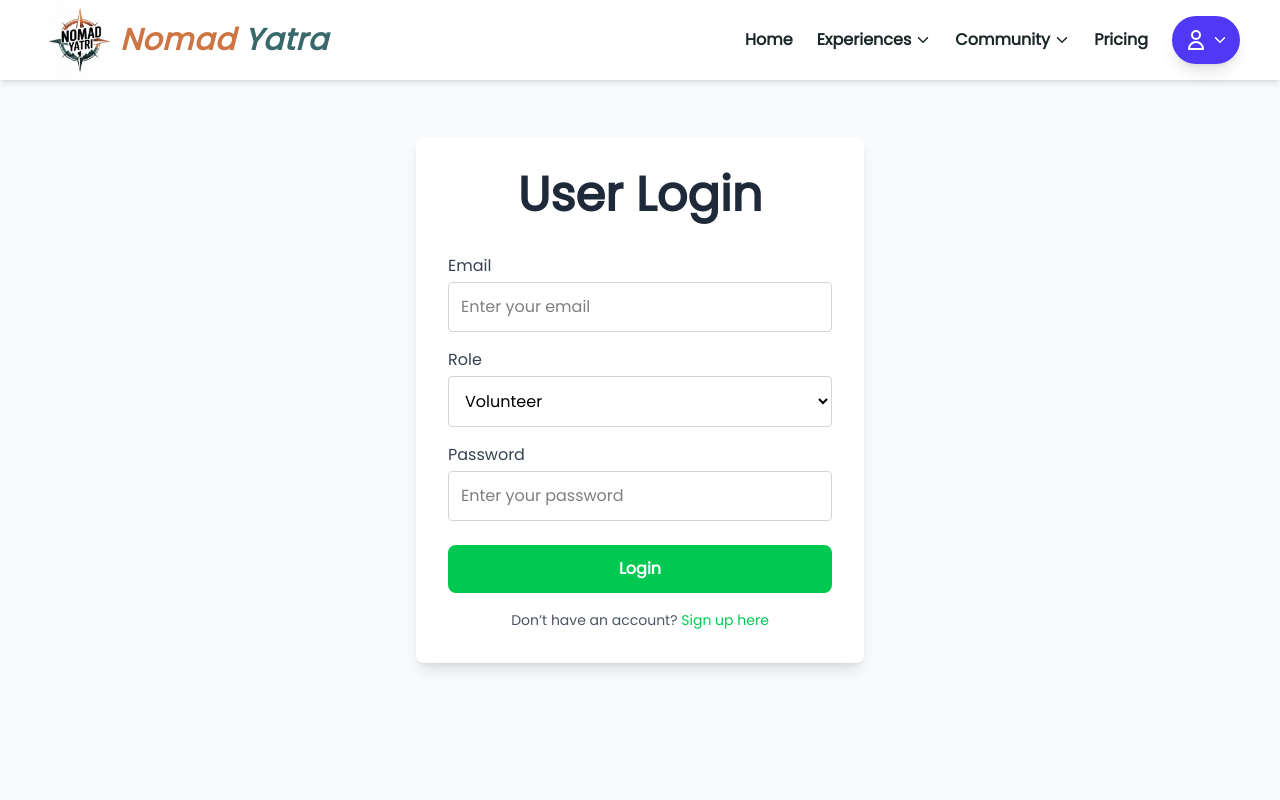
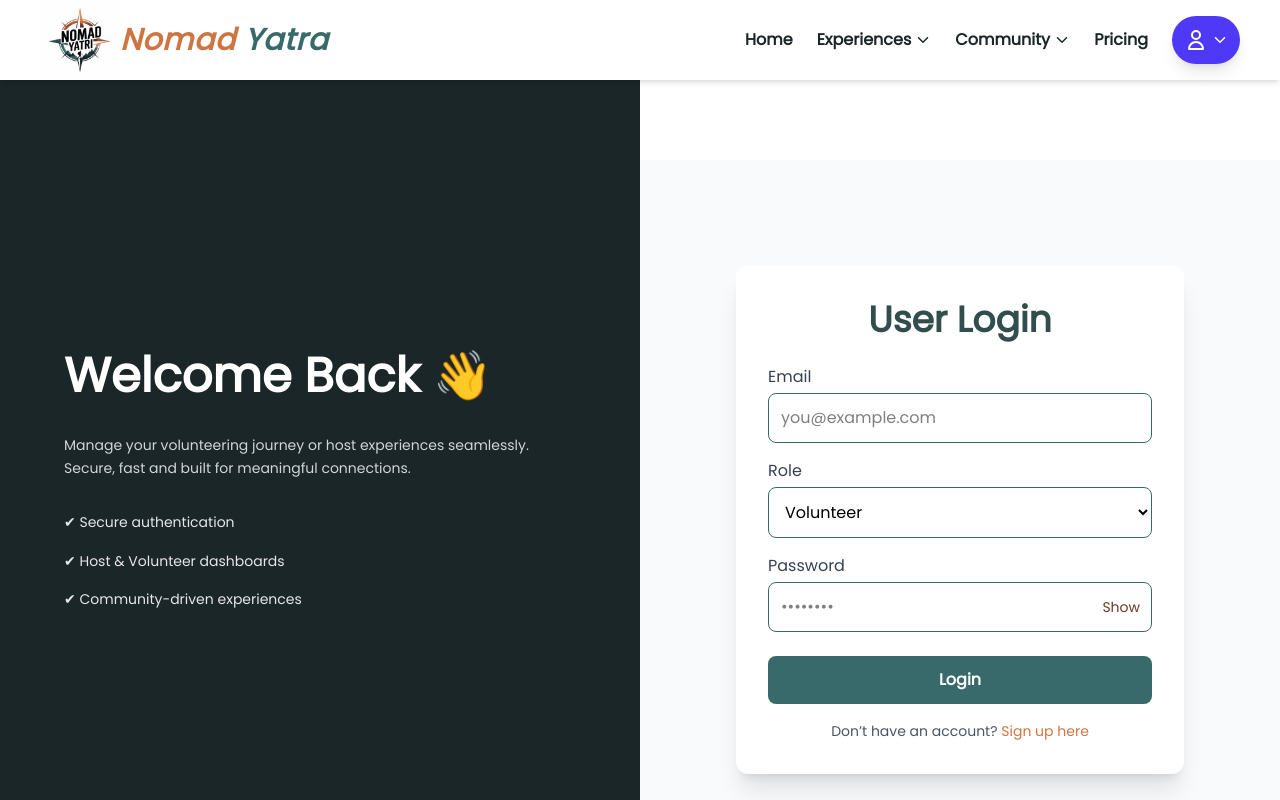
Before and after one commit to aavizmehar/Nomad-Yatri, a Next.js app: page /user/login in a window 1280 px wide. Shown: the top 800 px of the page. Built offline with nearby package versions, Linux system fonts and the light colour scheme.

Commit message:
refactor: enhance user authentication and registration flow; improve error handling and UI components   till addhost working

```diff
--- a/app/host/dashboard/page.tsx
+++ b/app/host/dashboard/page.tsx
@@ -27,14 +27,20 @@ export default function HostDashboard() {
   const [volunteersCount, setVolunteersCount] = useState(0);
   const [impactHours, setImpactHours] = useState(0);
 
-  const token = typeof window !== 'undefined' ? localStorage.getItem('token') : null;
+  // Get token and role from localStorage
+  const token =
+    typeof window !== 'undefined' ? localStorage.getItem('accessToken') : null;
+  const role =
+    typeof window !== 'undefined' ? localStorage.getItem('role') : null;
 
+  // Redirect if not logged in or not a host
   useEffect(() => {
-    if (!token) {
-      router.push('/login');
+    if (!token || role !== 'host') {
+      router.replace('/user/login');
     }
-  }, [token, router]);
+  }, [token, role, router]);
 
+  // Fetch programs for "Manage Listings" tab
   useEffect(() => {
     if (!token || activeTab !== 'Manage Listings') return;
 
@@ -42,6 +48,7 @@ export default function HostDashboard() {
       try {
         const res = await fetch(`${process.env.NEXT_PUBLIC_API_URL}/programs`, {
           headers: { Authorization: `Bearer ${token}` },
+          credentials: 'include',
         });
         const data = await res.json();
         setPrograms(data);
@@ -52,6 +59,7 @@ export default function HostDashboard() {
     fetchPrograms();
   }, [token, activeTab]);
 
+  // Create new program
   const handleCreateProgram = async () => {
     if (!title || !description) {
       alert('Title and Description are required');
@@ -65,8 +73,8 @@ export default function HostDashboard() {
           'Content-Type': 'application/json',
           Authorization: `Bearer ${token}`,
         },
+        credentials: 'include',
         body: JSON.stringify({
-          hostId: 1, // replace with dynamic hostId if available
           title,
           description,
           category,
@@ -100,8 +108,10 @@ export default function HostDashboard() {
 
   // Logout
   const handleLogout = () => {
-    localStorage.removeItem('token');
-    router.push('/login');
+    localStorage.removeItem('accessToken');
+    localStorage.removeItem('refreshToken');
+    localStorage.removeItem('role');
+    router.push('/user/login');
   };
 
   // Sidebar menu
@@ -213,7 +223,9 @@ export default function HostDashboard() {
                     <h3 className="font-semibold text-lg">{p.title}</h3>
                     <p className="text-gray-700">{p.description}</p>
                     <p className="text-sm text-gray-500">
-                      Category: {p.category || 'N/A'} | Location: {p.location || 'N/A'} | Volunteers Needed: {p.volunteersCount} | Impact Hours: {p.impactHours}
+                      Category: {p.category || 'N/A'} | Location:{' '}
+                      {p.location || 'N/A'} | Volunteers Needed: {p.volunteersCount}{' '}
+                      | Impact Hours: {p.impactHours}
                     </p>
                   </div>
                 ))}
--- a/app/layout.tsx
+++ b/app/layout.tsx
@@ -28,7 +28,7 @@ export default function RootLayout({
   return (
     <html lang="en">
       <body
-        className={`${montserrat.variable} ${PoppinFont.variable} antialiased`}
+        className={`${montserrat.variable} ${PoppinFont.variable} antialiased mt-20`}
       >
         <Navbar/>
         {children}
--- a/app/user/login/page.tsx
+++ b/app/user/login/page.tsx
@@ -1,4 +1,5 @@
 "use client";
+
 import { useState, useEffect } from "react";
 import { useRouter, useSearchParams } from "next/navigation";
 import Link from "next/link";
@@ -11,60 +12,117 @@ const UserLogin = () => {
   const [password, setPassword] = useState("");
   const [role, setRole] = useState("volunteer");
 
+  const [showPassword, setShowPassword] = useState(false);
+  const [error, setError] = useState("");
+  const [loading, setLoading] = useState(false);
+
   useEffect(() => {
     const roleFromQuery = searchParams.get("role");
-    if (roleFromQuery) {
-      setRole(roleFromQuery);
-    }
+    if (roleFromQuery) setRole(roleFromQuery);
   }, [searchParams]);
 
- const [error, setError] = useState("");
   const HandleLogin = async () => {
+  setError("");
+  setLoading(true);
   try {
-    const res = await fetch(`${process.env.NEXT_PUBLIC_API_URL}/users/login`, {
-      method: 'POST',
-      headers: { 'Content-Type': 'application/json' },
+    const res = await fetch(
+      `${process.env.NEXT_PUBLIC_API_URL}/users/login`,
+      {
+        method: "POST",
+        headers: { "Content-Type": "application/json" },
         body: JSON.stringify({ email, password, role }),
-    });
+        credentials: "include", // IMPORTANT for cookies
+      }
+    );
 
     const data = await res.json();
-    if (res.ok) {
-      localStorage.setItem('token', data.data.token);
-      localStorage.setItem('role', data.data.role);
-      // router.push(data.role === "host" ? "/host/dashboard" : "/volunteer/home");
-      router.push("welcome");
-    } else {
-      setError(data.message || data.error || "Login failed");
+
+    if (!res.ok) {
+      throw new Error(data.message || data.error || "Login failed");
     }
+
+    // ✅ Correct mapping
+    localStorage.setItem("accessToken", data.data.accessToken);
+    localStorage.setItem("refreshToken", data.data.refreshToken);
+    localStorage.setItem("role", data.data.user.role);
+
+    router.push("/host/addInfoPage");
   } catch (err) {
-    console.error(err);
+    setError(err.message);
+  }finally{
+     setLoading(false);
   }
 };
 
 
+  return (
+    <div className="min-h-screen grid grid-cols-1 lg:grid-cols-2">
 
- return (
-  <div className="flex flex-col items-center justify-center min-h-screen bg-gray-50 px-4">
-    <div className="w-full max-w-md bg-white p-8 rounded-lg shadow-lg">
-      <h1 className="text-3xl font-bold text-gray-800 mb-6 text-center">User Login</h1>
+      {/* LEFT – PREMIUM INFO SECTION */}
+      <div
+        className="hidden lg:flex flex-col justify-center px-16 text-white"
+        style={{ backgroundColor: "#1a2627" }}
+      >
+        <h1 className="text-5xl font-bold mb-6 leading-tight">
+          Welcome Back 👋
+        </h1>
 
+        <p className="text-lg mb-8 text-gray-300">
+          Manage your volunteering journey or host experiences seamlessly.
+          Secure, fast and built for meaningful connections.
+        </p>
+
+        <div className="space-y-4 text-gray-200">
+          <p>✔ Secure authentication</p>
+          <p>✔ Host & Volunteer dashboards</p>
+          <p>✔ Community-driven experiences</p>
+        </div>
+      </div>
+
+      {/* RIGHT – LOGIN FORM */}
+      <div className="flex items-center justify-center bg-gray-50 px-4 mt-20">
+        <div className="w-full max-w-md bg-white p-8 rounded-xl shadow-xl">
+          <h2
+            className="text-3xl font-bold text-center mb-6"
+            style={{ color: "#314e4d" }}
+          >
+            User Login
+          </h2>
+
+          {error && (
+            <div className="mb-4 rounded-lg bg-red-100 border border-red-400 text-red-700 px-4 py-3 text-sm">
+              {error}
+            </div>
+          )}
+
+          {/* Email */}
           <div className="mb-4">
-        <label className="block text-gray-700 mb-1">Email</label>
+            <label className="block mb-1 text-gray-700">Email</label>
             <input
-          placeholder="Enter your email"
+              type="email"
+              placeholder="you@example.com"
               value={email}
-          onChange={(e) => setEmail(e.target.value)}
-          className="w-full border border-gray-300 p-3 rounded focus:outline-none focus:ring-2 focus:ring-green-400 focus:border-transparent"
+              onChange={(e) => {
+                setEmail(e.target.value);
+                setError("");
+              }}
+              className="w-full border p-3 rounded-lg focus:outline-none focus:ring-2"
+              style={{ borderColor: "#396a6b" }}
             />
           </div>
 
+          {/* Role */}
           {!searchParams.get("role") && (
             <div className="mb-4">
-          <label className="block text-gray-700 mb-1">Role</label>
+              <label className="block mb-1 text-gray-700">Role</label>
               <select
                 value={role}
-            onChange={(e) => setRole(e.target.value)}
-            className="w-full border border-gray-300 p-3 rounded focus:outline-none focus:ring-2 focus:ring-green-400 focus:border-transparent"
+                onChange={(e) => {
+                  setRole(e.target.value);
+                  setError("");
+                }}
+                className="w-full border p-3 rounded-lg focus:outline-none"
+                style={{ borderColor: "#396a6b" }}
               >
                 <option value="volunteer">Volunteer</option>
                 <option value="host">Host</option>
@@ -72,34 +130,58 @@ const HandleLogin = async () => {
             </div>
           )}
 
+          {/* Password */}
           <div className="mb-6">
-        <label className="block text-gray-700 mb-1">Password</label>
+            <label className="block mb-1 text-gray-700">Password</label>
+            <div className="relative">
               <input
-          placeholder="Enter your password"
-          type="password"
+                type={showPassword ? "text" : "password"}
+                placeholder="••••••••"
                 value={password}
-          onChange={(e) => setPassword(e.target.value)}
-          className="w-full border border-gray-300 p-3 rounded focus:outline-none focus:ring-2 focus:ring-green-400 focus:border-transparent"
+                onChange={(e) => {
+                  setPassword(e.target.value);
+                  setError("");
+                }}
+                className="w-full border p-3 pr-12 rounded-lg focus:outline-none"
+                style={{ borderColor: "#396a6b" }}
               />
+              <button
+                type="button"
+                onClick={() => setShowPassword(!showPassword)}
+                className="absolute right-3 top-1/2 -translate-y-1/2 text-sm"
+                style={{ color: "#6f3925" }}
+              >
+                {showPassword ? "Hide" : "Show"}
+              </button>
+            </div>
           </div>
 
+          {/* Button */}
           <button
             onClick={HandleLogin}
-        className="w-full bg-green-500 hover:bg-green-600 text-white font-semibold py-3 rounded-lg transition duration-200"
+            disabled={loading}
+            className="w-full py-3 rounded-lg font-semibold text-white transition"
+            style={{
+              backgroundColor: loading ? "#9ca3af" : "#396a6b",
+            }}
           >
-        Login
+            {loading ? "Logging in..." : "Login"}
           </button>
 
-      <p className="text-gray-600 text-center mt-4">
+          <p className="text-center text-gray-600 mt-4">
             Don’t have an account?{" "}
-        <Link href="/user/register" className="text-green-500 hover:underline font-medium">
+            <Link
+              href="/user/register"
+              className="font-medium"
+              style={{ color: "#cd7643" }}
+            >
               Sign up here
             </Link>
           </p>
         </div>
       </div>
+    </div>
   );
-
 };
 
 export default UserLogin;
--- a/app/user/register/page.tsx
+++ b/app/user/register/page.tsx
@@ -1,87 +1,176 @@
-"use client"
-import {useState } from 'react';
-import { useRouter } from 'next/navigation';
-import Link from 'next/link';
+"use client";
+
+import { useState } from "react";
+import { useRouter } from "next/navigation";
+import Link from "next/link";
+
 const UsersPage = () => {
   const router = useRouter();
-  const [email, setEmail] = useState('');
-  const [password, setPassword] = useState('');
-  const [role, setRole] = useState('volunteer');
+
+  const [email, setEmail] = useState("");
+  const [password, setPassword] = useState("");
+  const [role, setRole] = useState("volunteer");
+
+  const [showPassword, setShowPassword] = useState(false);
+  const [loading, setLoading] = useState(false);
+  const [error, setError] = useState("");
 
   const handleRegister = async () => {
-    const res = await fetch(`${process.env.NEXT_PUBLIC_API_URL}/users/register`, {
-      method: 'POST',
-      headers: { 'Content-Type': 'application/json' },
+    setError("");
+    setLoading(true);
+
+    try {
+      const res = await fetch(
+        `${process.env.NEXT_PUBLIC_API_URL}/users/register`,
+        {
+          method: "POST",
+          headers: { "Content-Type": "application/json" },
           body: JSON.stringify({ email, password, role }),
-    });
+        }
+      );
 
       const data = await res.json();
-    if (res.ok) {
-      localStorage.setItem('token', data.token);
-      localStorage.setItem('role', data.role);
-      alert('register successful');
+
+      if (!res.ok) {
+        throw new Error(data.message || data.error || "Registration failed");
+      }
+
       router.push(`/user/login?role=${role}`);
-    } else {
-      alert(data.error || 'register failed');
+    } catch (err) {
+      setError(err.message || "Something went wrong");
+    } finally {
+      setLoading(false);
     }
   };
 
   return (
-  <div className="pt-30 flex flex-col items-center justify-center min-h-screen bg-gray-50 px-4">
-    <div className="w-full max-w-md bg-white p-8 rounded-lg shadow-lg">
-      <h1 className="text-3xl font-bold text-gray-800 mb-6 text-center">User Register</h1>
+    <div className="min-h-screen grid grid-cols-1 lg:grid-cols-2 mt-20">
 
+      {/* LEFT – INFO SECTION */}
+      <div
+        className="hidden lg:flex flex-col justify-center px-16 text-white"
+        style={{ backgroundColor: "#1a2627" }}
+      >
+        <h1 className="text-5xl font-bold mb-6 leading-tight">
+          Join Our Community 🌍
+        </h1>
+
+        <p className="text-lg mb-8 text-gray-300">
+          Create an account to start volunteering or hosting meaningful
+          experiences around the world.
+        </p>
+
+        <div className="space-y-4 text-gray-200">
+          <p>✔ Trusted & secure platform</p>
+          <p>✔ Host or Volunteer easily</p>
+          <p>✔ Build real connections</p>
+        </div>
+
+
+      </div>
+
+      {/* RIGHT – REGISTER FORM */}
+      <div className="flex items-center justify-center bg-gray-50 px-4">
+        <div className="w-full max-w-md bg-white p-8 rounded-xl shadow-xl">
+          <h2
+            className="text-3xl font-bold text-center mb-6"
+            style={{ color: "#314e4d" }}
+          >
+            Create Account
+          </h2>
+
+          {/* Error */}
+          {error && (
+            <div className="mb-4 rounded-lg bg-red-100 border border-red-400 text-red-700 px-4 py-3 text-sm">
+              {error}
+            </div>
+          )}
+
+          {/* Email */}
           <div className="mb-4">
-        <label className="block text-gray-700 mb-1">Email</label>
+            <label className="block mb-1 text-gray-700">Email</label>
             <input
-          placeholder="Enter your email"
+              type="email"
+              placeholder="you@example.com"
               value={email}
-          onChange={e => setEmail(e.target.value)}
-          className="w-full border border-gray-300 p-3 rounded focus:outline-none focus:ring-2 focus:ring-green-400 focus:border-transparent"
+              onChange={(e) => {
+                setEmail(e.target.value);
+                setError("");
+              }}
+              className="w-full border p-3 rounded-lg focus:outline-none"
+              style={{ borderColor: "#396a6b" }}
             />
           </div>
 
+          {/* Role */}
           <div className="mb-4">
-        <label className="block text-gray-700 mb-1">Role</label>
+            <label className="block mb-1 text-gray-700">Role</label>
             <select
               value={role}
-          onChange={(e) => setRole(e.target.value)}
-          className="w-full border border-gray-300 p-3 rounded focus:outline-none focus:ring-2 focus:ring-green-400 focus:border-transparent"
+              onChange={(e) => {
+                setRole(e.target.value);
+                setError("");
+              }}
+              className="w-full border p-3 rounded-lg focus:outline-none"
+              style={{ borderColor: "#396a6b" }}
             >
               <option value="volunteer">Volunteer</option>
               <option value="host">Host</option>
             </select>
           </div>
 
+          {/* Password */}
           <div className="mb-6">
-        <label className="block text-gray-700 mb-1">Password</label>
+            <label className="block mb-1 text-gray-700">Password</label>
+            <div className="relative">
               <input
-          placeholder="Enter your password"
-          type="password"
+                type={showPassword ? "text" : "password"}
+                placeholder="••••••••"
                 value={password}
-          onChange={e => setPassword(e.target.value)}
-          className="w-full border border-gray-300 p-3 rounded focus:outline-none focus:ring-2 focus:ring-green-400 focus:border-transparent"
+                onChange={(e) => {
+                  setPassword(e.target.value);
+                  setError("");
+                }}
+                className="w-full border p-3 pr-12 rounded-lg focus:outline-none"
+                style={{ borderColor: "#396a6b" }}
               />
+              <button
+                type="button"
+                onClick={() => setShowPassword(!showPassword)}
+                className="absolute right-3 top-1/2 -translate-y-1/2 text-sm"
+                style={{ color: "#6f3925" }}
+              >
+                {showPassword ? "Hide" : "Show"}
+              </button>
+            </div>
           </div>
 
+          {/* Register Button */}
           <button
             onClick={handleRegister}
-        className="w-full bg-green-500 hover:bg-green-600 text-white font-semibold py-3 rounded-lg transition duration-200"
+            disabled={loading}
+            className="w-full py-3 rounded-lg font-semibold text-white transition"
+            style={{
+              backgroundColor: loading ? "#9ca3af" : "#396a6b",
+            }}
           >
-        Register
+            {loading ? "Creating account..." : "Register"}
           </button>
 
-      <p className="text-gray-600 text-center mt-4">
-        Already have an account?{' '}
-        <Link href="/user/login" className="text-green-500 hover:underline font-medium">
+          <p className="text-center text-gray-600 mt-4">
+            Already have an account?{" "}
+            <Link
+              href="/user/login"
+              className="font-medium"
+              style={{ color: "#cd7643" }}
+            >
               Log in here
             </Link>
           </p>
         </div>
       </div>
+    </div>
   );
+};
 
-
-}
-
-export default UsersPage
+export default UsersPage;
```
Also changed, not shown: app/host/addInfoPage/page.tsx (+8 -4 lines), 2 other files (tests, documents, lock files or other folders). Lines whose indentation alone changed are shown as unchanged.
